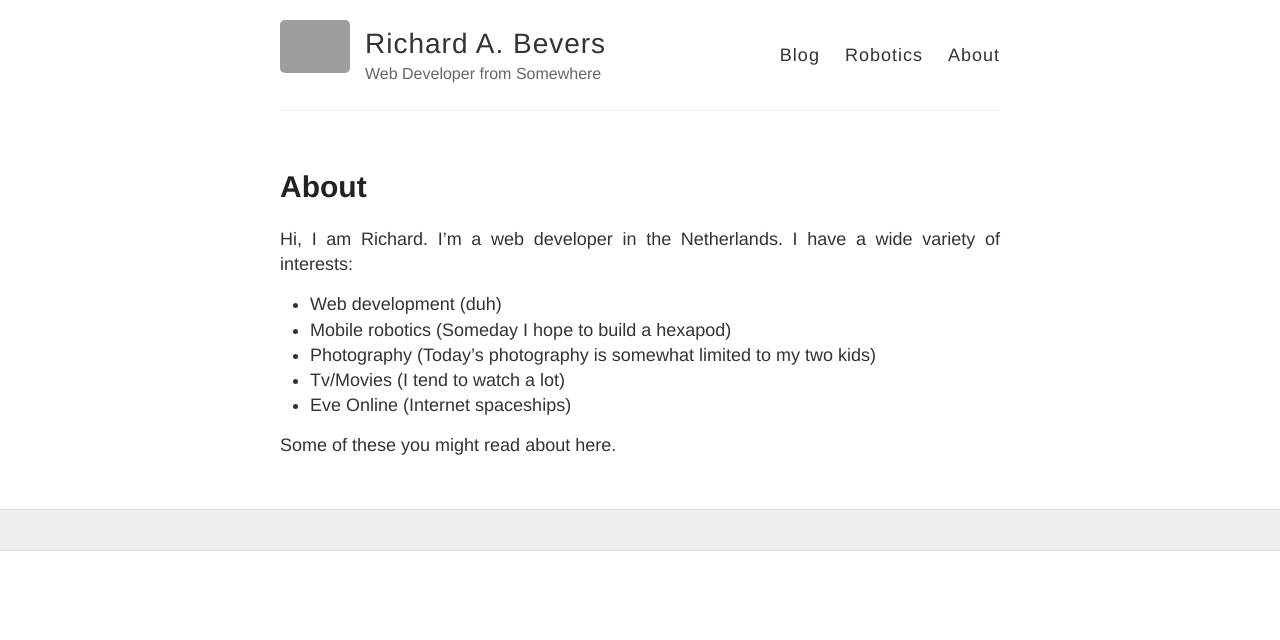
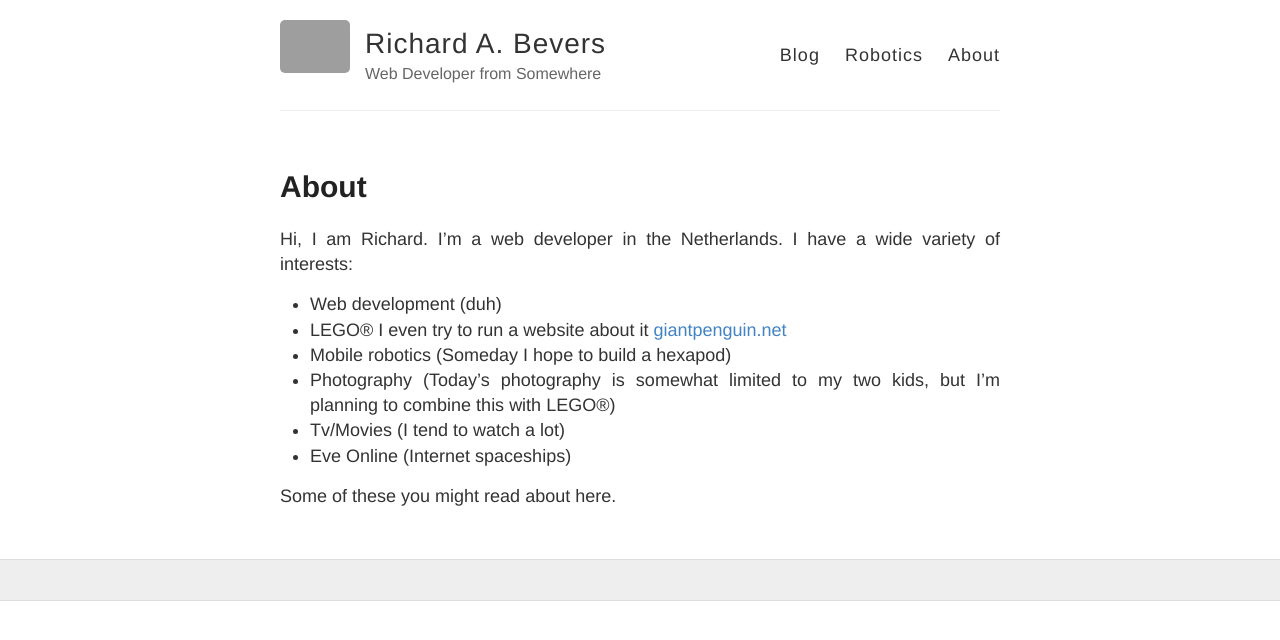
Before and after one commit to rabevers/rabevers, a Jekyll site: the page built from about.md, in a window 1280 px wide. Shown: the top 640 px of the page. Built offline with Jekyll 4.4.1, drawn with Linux system fonts in a browser that asks for light colours; grey boxes are pictures that could not be loaded.

Commit message:
Updated my interests

```diff
--- a/about.md
+++ b/about.md
@@ -8,8 +8,9 @@ Hi, I am Richard. I'm a web developer in the Netherlands. I have a wide variety
 of interests:
 
 * Web development (duh)
+* LEGO® I even try to run a website about it [giantpenguin.net](https://www.giantpenguin.net)
 * Mobile robotics (Someday I hope to build a hexapod)
-* Photography (Today's photography is somewhat limited to my two kids)
+* Photography (Today's photography is somewhat limited to my two kids, but I'm planning to combine this with LEGO®)
 * Tv/Movies (I tend to watch a lot)
 * Eve Online (Internet spaceships)
 
```
